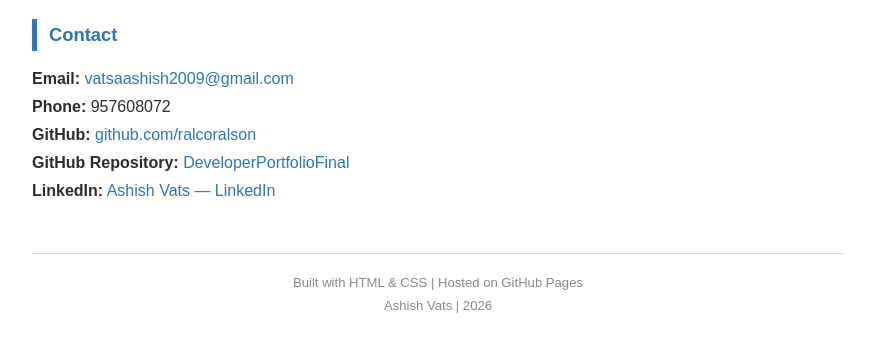
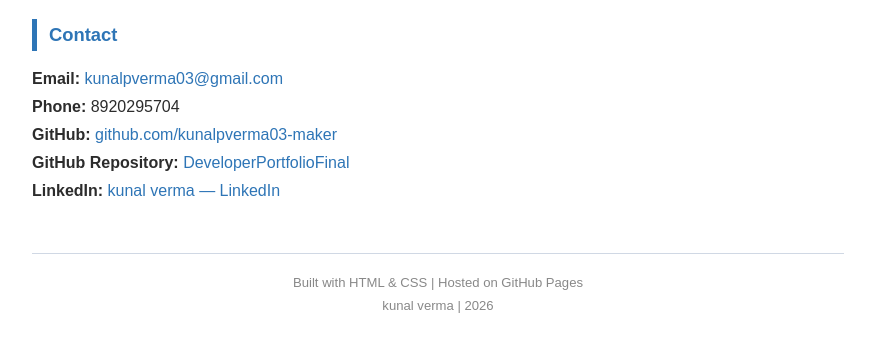
Before and after one commit to kunalpverma03-maker/DeveloperPortfolio, a plain HTML site: page index.html in a window 1280 px wide. Shown: the part 2081-2432 px from the top of the page, without its empty margins (202-1077 px from the left). Drawn offline with Linux system fonts and the light colour scheme.

Commit message:
Update index.html

```diff
--- a/index.html
+++ b/index.html
@@ -6,7 +6,7 @@
     <meta charset="UTF-8">
     <meta name="viewport" content="width=device-width, initial-scale=1.0">
 
-    <title>Ashish Vats | Developer Portfolio</title>
+    <title>kunal verma | Developer Portfolio</title>
 
     <style>
         * {
@@ -143,7 +143,7 @@
 
     <header>
 
-        <h1>Hi, I am Ashish Vats</h1>
+        <h1>Hi, I am kunal verma</h1>
 
         <p>
             B.Tech Computer Science Engineering Student |
@@ -248,7 +248,7 @@
         </p>
 
         <p>
-            <a href="https://github.com/ralcoralson/DeveloperPortfolioFinal"
+            <a href="https://github.com/kunalpverma03-maker"
                target="_blank">
                 View Repository on GitHub →
             </a>
@@ -361,27 +361,27 @@
 
     <p>
         <strong>Email:</strong>
-        <a href="mailto:vatsaashish2009@gmail.com">
-            vatsaashish2009@gmail.com
+        <a href="mailto:kunalpverma03@gmail.com">
+            kunalpverma03@gmail.com
         </a>
     </p>
 
     <p>
         <strong>Phone:</strong>
-        957608072
+        8920295704
     </p>
 
     <p>
         <strong>GitHub:</strong>
-        <a href="https://github.com/ralcoralson"
+        <a href="https://github.com/kunalpverma03-maker"
            target="_blank">
-            github.com/ralcoralson
+            github.com/kunalpverma03-maker
         </a>
     </p>
 
     <p>
         <strong>GitHub Repository:</strong>
-        <a href="https://github.com/ralcoralson/DeveloperPortfolioFinal"
+        <a href="https://github.com/kunalpverma03-maker/DeveloperPortfolio"
            target="_blank">
             DeveloperPortfolioFinal
         </a>
@@ -389,9 +389,9 @@
 
     <p>
         <strong>LinkedIn:</strong>
-        <a href="https://www.linkedin.com/in/ashish-vats-b1ab3224b/"
+        <a href="https://www.linkedin.com/in/kunal-verma-a724a63a5/"
            target="_blank">
-            Ashish Vats — LinkedIn
+            kunal verma — LinkedIn
         </a>
     </p>
 
@@ -404,7 +404,7 @@
 
         <br>
 
-        Ashish Vats | 2026
+        kunal verma | 2026
 
     </footer>
 
```
